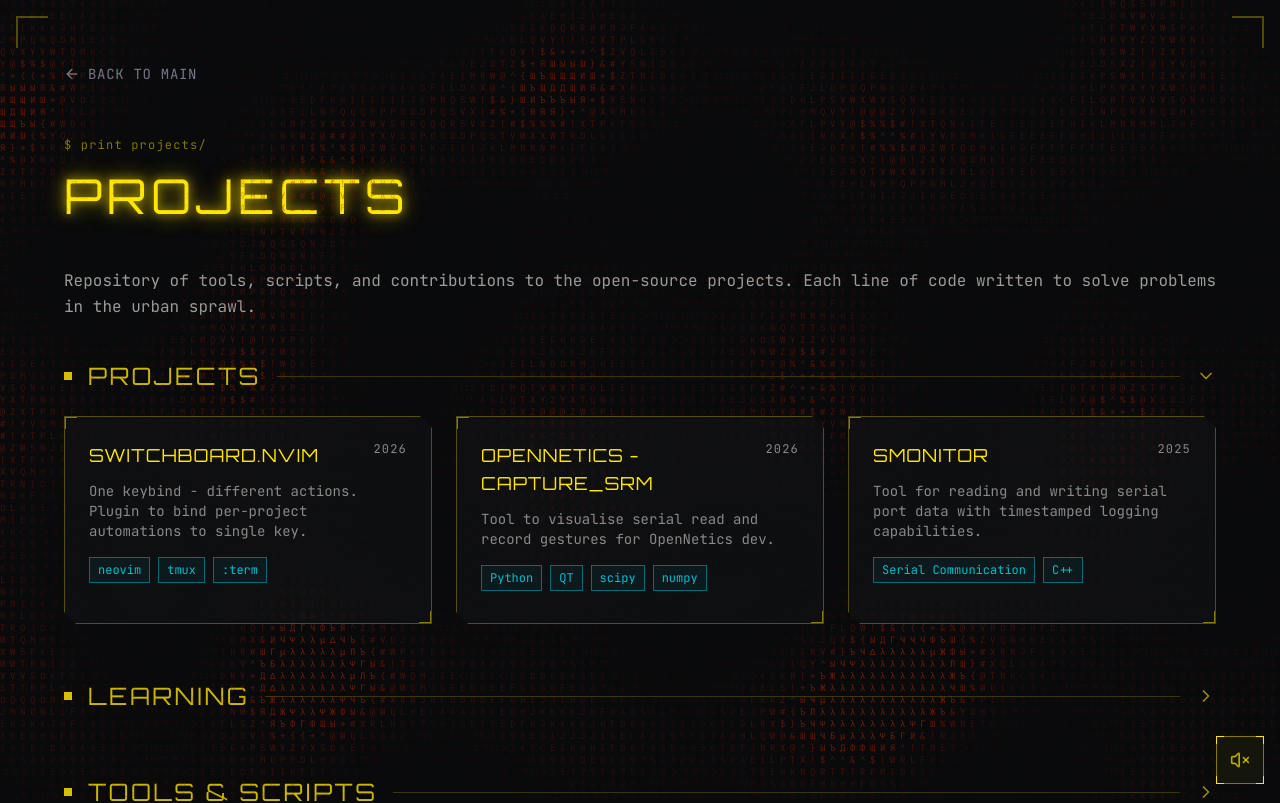
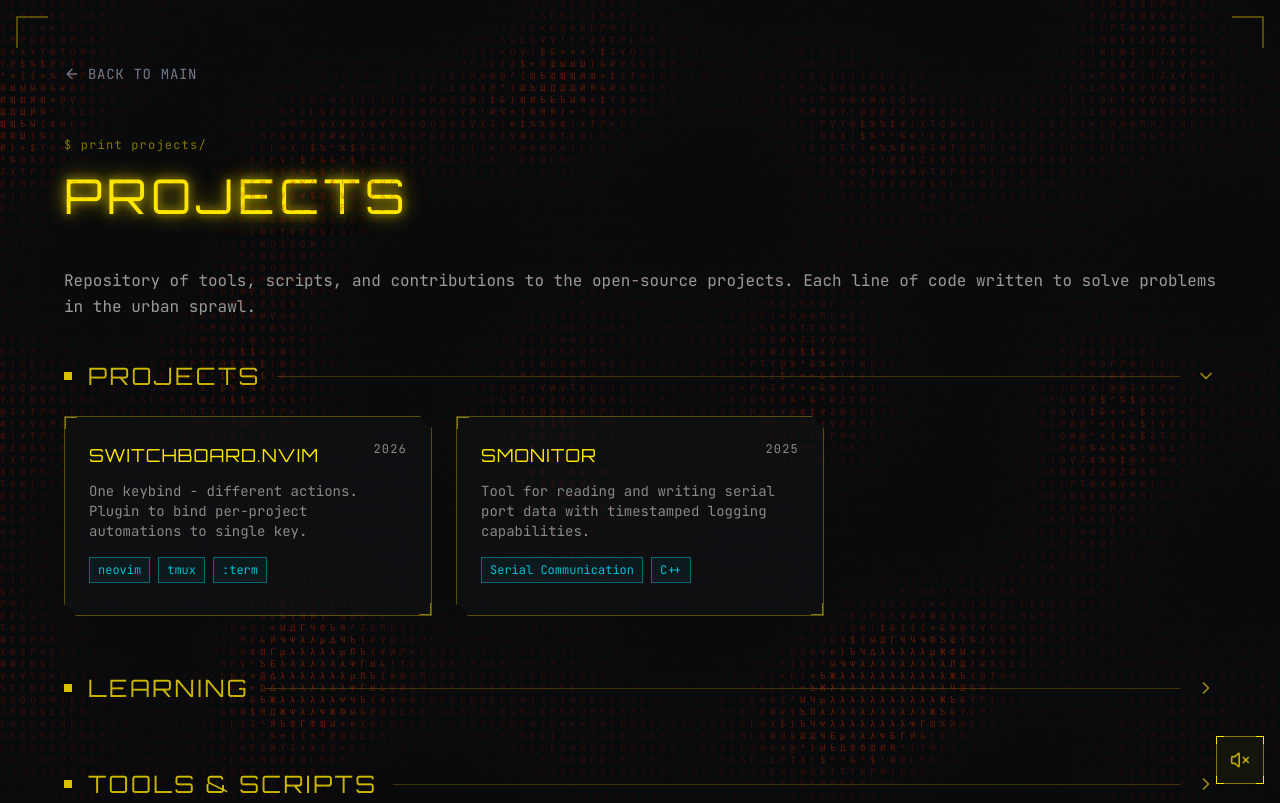
Before and after one commit to karnull/karnull.github.io, a React (Vite) app: page /codebase in a window 1280 px wide. Shown: the top 803 px of the page. Built offline with nearby package versions, Linux system fonts and the light colour scheme; the HTML template or start-up script is replaced by a standard one.

Commit message:
feat: projects page lists only personal repositories
* drops coursework and side projects that moved to the karshosphere organisation
* adds tnotify, grid, ifdef.nvim and tokyoburn.nvim
* links to karshosphere for everything else

```diff
--- a/src/pages/Codebase.tsx
+++ b/src/pages/Codebase.tsx
@@ -29,6 +29,30 @@ const codebasePosts: CodePost[] = [
     link: "https://github.com/karnull/switchboard.nvim",
   },
   {
+    year: 2026,
+    grade: "toolsAndScripts",
+    heading: "tnotify",
+    description: "Notifications as a tmux overlay.",
+    tags: ["tmux", "copilot-cli"],
+    link: "https://github.com/karnull/tnotify",
+  },
+  {
+    year: 2026,
+    grade: "toolsAndScripts",
+    heading: "grid",
+    description: "Arrange a set of images into a single PNG collage.",
+    tags: ["Go"],
+    link: "https://github.com/karnull/grid",
+  },
+  {
+    year: 2026,
+    grade: "toolsAndScripts",
+    heading: "ifdef.nvim",
+    description: "Navigate C/C++ files full of nested #ifdef blocks.",
+    tags: ["neovim", "C", "C++"],
+    link: "https://github.com/karnull/ifdef.nvim",
+  },
+  {
     grade: "templates",
     heading: "",
     description: "Generic",
@@ -57,15 +81,6 @@ const codebasePosts: CodePost[] = [
     link: "https://github.com/karnull/templates/tree/rust",
   },
   {
-    year: 2026,
-    grade: "projects",
-    heading: "OpenNetics - Capture_SRM",
-    description:
-      "Tool to visualise serial read and record gestures for OpenNetics dev.",
-    tags: ["Python", "QT", "scipy", "numpy"],
-    link: "https://github.com/OpenNetics/Capture-SRM",
-  },
-  {
     year: 2025,
     grade: "projects",
     heading: "smonitor",
@@ -73,15 +88,6 @@ const codebasePosts: CodePost[] = [
       "Tool for reading and writing serial port data with timestamped logging capabilities.",
     tags: ["Serial Communication", "C++"],
     link: "https://github.com/karnull/smonitor",
-  },
-  {
-    year: 2025,
-    grade: "learning",
-    heading: "IoT Firmware",
-    description:
-      "Firmware development for IoT devices featuring ECG and motion sensors.",
-    tags: ["C", "C++", "ESP-IDF", "IoT"],
-    link: "https://github.com/karnull/SWE30011-Firmware",
   },
   {
     year: 2024,
@@ -127,12 +133,11 @@ const codebasePosts: CodePost[] = [
   },
   {
     year: 2024,
-    grade: "learning",
-    heading: "AstroStreakNet",
-    description:
-      "Capstone Project. Interface for astronomers to manage captured streak.",
-    tags: ["Go", "Java", "Python", "Shell", "Typescript"],
-    link: "https://github.com/AstroStreakNet",
+    grade: "toolsAndScripts",
+    heading: "tokyoburn.nvim",
+    description: "Red themed fork of folke/tokyonight.nvim.",
+    tags: ["neovim", "Lua"],
+    link: "https://github.com/karnull/tokyoburn.nvim",
   },
   {
     year: 2024,
@@ -168,23 +173,6 @@ const codebasePosts: CodePost[] = [
     link: "https://github.com/karnull/gists/blob/main/colors.sh",
   },
   {
-    year: 2023,
-    grade: "learning",
-    heading: "Flight DBMS",
-    description: "Project in Julia to study user permissions within database.",
-    tags: ["Julia", "MySQL", "MariaDB"],
-    link: "https://github.com/karnull/uni-flightDBMS",
-  },
-  {
-    year: 2022,
-    grade: "toolsAndScripts",
-    heading: "Arch vulnerable",
-    description:
-      "Python web-scraper util to match local packages with known vulnerable ones.",
-    tags: ["Python", "Arch Linux", "BeautifulSoup"],
-    link: "https://github.com/karnull/arch_vulnerable",
-  },
-  {
     year: 2022,
     grade: "toolsAndScripts",
     heading: "AUR helper",
@@ -199,39 +187,6 @@ const codebasePosts: CodePost[] = [
     description: "Clear system cache to free up memory.",
     tags: ["Shell", "UNIX"],
     link: "https://github.com/karnull/gists/blob/main/refresh.sh",
-  },
-  {
-    year: 2022,
-    grade: "learning",
-    heading: "D02",
-    description: "Wireless Message Communicator built on top of myDAQ1.",
-    tags: ["MATLAB", "myDAQ1"],
-    link: "https://github.com/karnull/uni-d02",
-  },
-  {
-    year: 2022,
-    grade: "learning",
-    heading: "Flight Booking",
-    description: "Flight reservation website.",
-    tags: ["PHP", "HTML", "CSS", "JavaScript"],
-    link: "https://github.com/karnull/uni-delta_flights",
-  },
-  {
-    year: 2022,
-    grade: "learning",
-    heading: "Traffic Light Simulator",
-    description:
-      "FPGA design in VHDL to simulate traffic light/pedestrian buttons.",
-    tags: ["VHDL", "FPGA"],
-    link: "https://github.com/karnull/uni-traffic_light",
-  },
-  {
-    year: 2021,
-    grade: "toolsAndScripts",
-    heading: "ZellaBOT",
-    description: "Discord bot for anonymous server confessions.",
-    tags: ["Python", "Discord API"],
-    link: "https://github.com/karnull/zella_bot",
   },
   {
     year: 2021,
@@ -249,38 +204,6 @@ const codebasePosts: CodePost[] = [
       "Create systemd service to put a limit on max charge percentage.",
     tags: ["Shell", "systemd"],
     link: "https://github.com/karnull/gists/blob/main/battery_cap.sh",
-  },
-  {
-    year: 2021,
-    grade: "learning",
-    heading: "CLI Music Player",
-    description: "Simple terminal offline music player in ruby",
-    tags: ["Ruby"],
-    link: "https://github.com/karnull/uni-music_player_cli",
-  },
-  {
-    year: 2021,
-    grade: "learning",
-    heading: "GUI Music Player",
-    description: "Simple graphical offline music player in ruby",
-    tags: ["Ruby", "Gosu"],
-    link: "https://github.com/karnull/uni-music_player_gui",
-  },
-  {
-    year: 2021,
-    grade: "learning",
-    heading: "Random Walker",
-    description: "Test randomness of a pseudorandom algorithm",
-    tags: ["Ruby", "Gosu"],
-    link: "https://github.com/karnull/uni-random_walker",
-  },
-  {
-    year: 2021,
-    grade: "learning",
-    heading: "Genesis",
-    description: "2D adventure game.",
-    tags: ["Ruby", "Gosu"],
-    link: "https://github.com/karnull/uni-genesis",
   },
 ];
 
@@ -390,6 +313,19 @@ const Codebase = () => {
             </Collapsible>
           );
         })}
+
+        <p className="text-foreground/70">
+          Other projects can be found at{" "}
+          <a
+            href="https://github.com/karshosphere"
+            target="_blank"
+            rel="noopener noreferrer"
+            className="text-primary underline"
+          >
+            Karsh's Stratosphere
+          </a>
+          . Above the clouds. All my random projects drift here like aerosols.
+        </p>
       </div>
     </PageLayout>
   );
```
